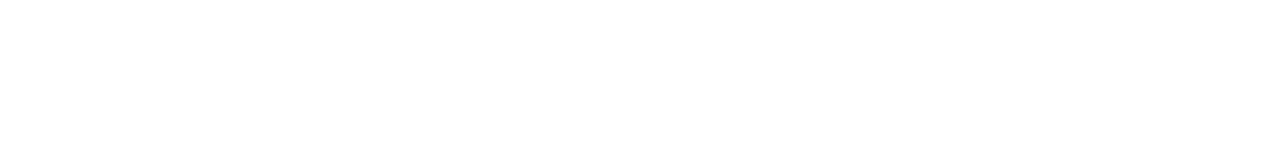
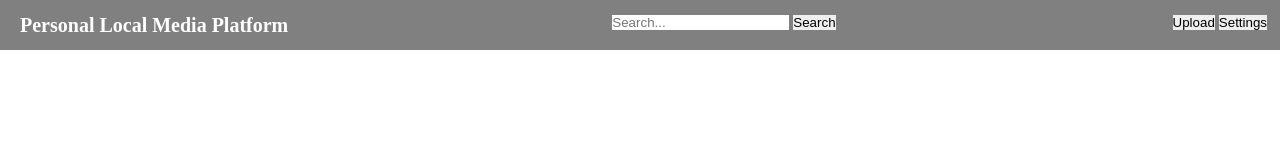
Before and after one commit to Bosco1262/Personal_Local_Media_Platform, a plain HTML site: page frontend/index.html in a window 1280 px wide. Drawn offline with Linux system fonts and the light colour scheme.

Commit message:
html添加标题栏及搜索和用户中心

```diff
--- a/frontend/css/style.css
+++ b/frontend/css/style.css
@@ -1,5 +1,33 @@
 * {
   padding: 0px;
   border: 0px;
+  margin: 0px;
   box-sizing: border-box;
 }
+
+.titlebar {
+  display: flex;
+  justify-content: space-between;
+  width: 100%;
+  height: 50px;
+  font-style: uppercase;
+  background-color: gray;
+}
+
+.titlebar h2 {
+  display: inline-block;
+  font-size: 20px;
+  margin-left: 20px;
+  line-height: 50px;
+  color: white;
+}
+
+.titlebar > div {
+  margin: 13px;
+}
+
+.titlebar .search-bar {
+}
+
+.titlebar .user-center {
+}
--- a/frontend/index.html
+++ b/frontend/index.html
@@ -7,7 +7,17 @@
     <link rel="stylesheet" href="./css/style.css" />
   </head>
   <body>
-    <div class="titlebar"></div>
+    <div class="titlebar">
+      <h2>Personal Local Media Platform</h2>
+      <div class="search-bar">
+        <input type="text" placeholder="Search..." />
+        <button>Search</button>
+      </div>
+      <div class="user-center">
+        <button id="uploadBtn">Upload</button>
+        <button id="settingsBtn">Settings</button>
+      </div>
+    </div>
     <script src="./js/script.js"></script>
   </body>
 </html>
```
